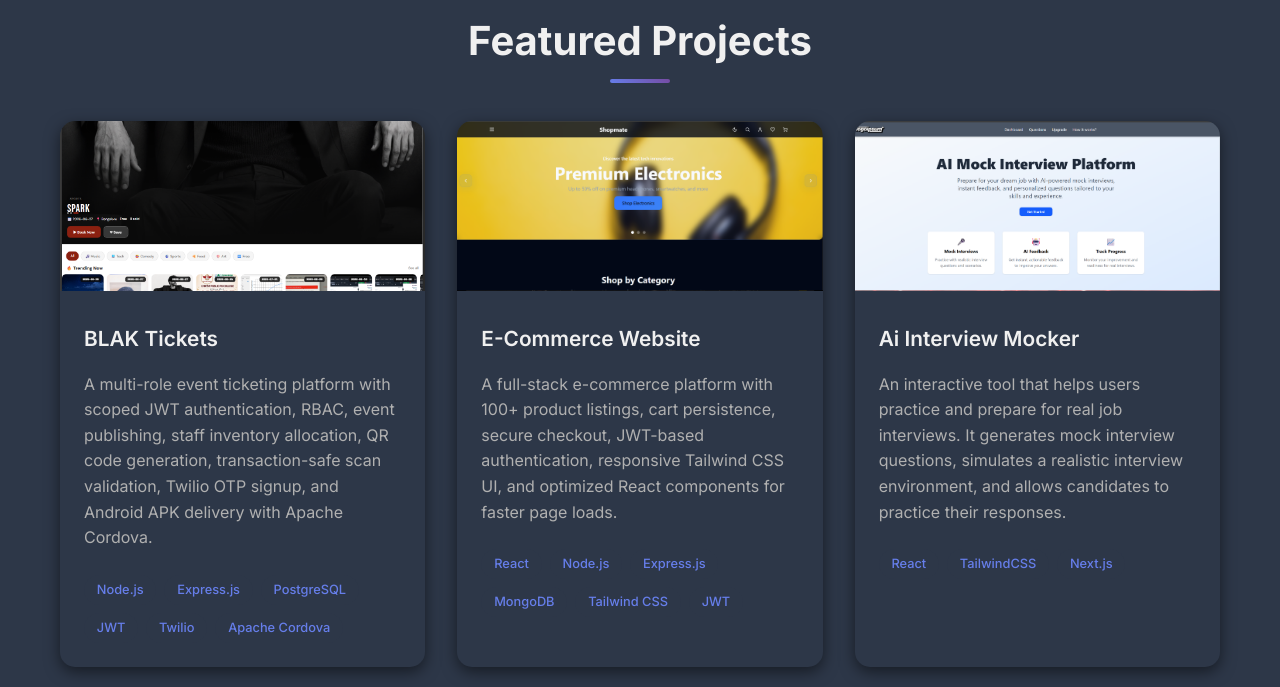
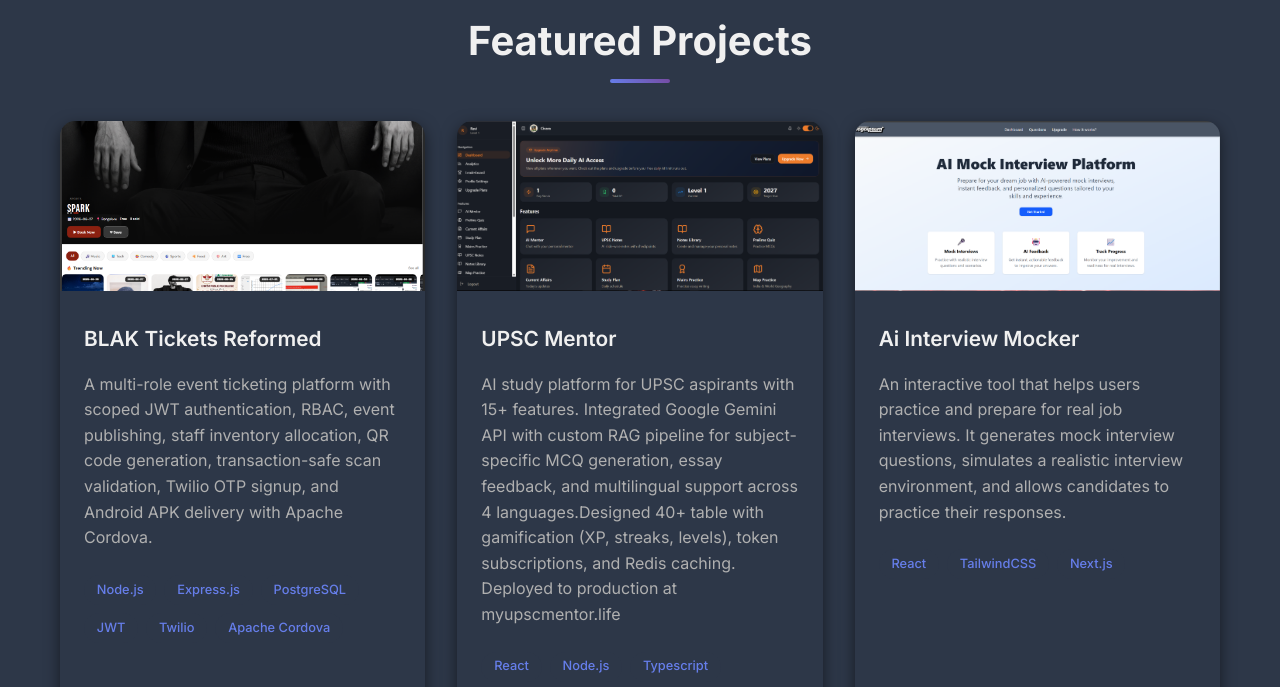
Before and after one commit to raviraj-01/Portfolio, a plain HTML site: page index.html in a window 1280 px wide. Shown: the part 2610-3297 px from the top of the page. Drawn offline with nearby package versions, Linux system fonts and the light colour scheme.

Commit message:
Update portfolio projects

```diff
--- a/index.html
+++ b/index.html
@@ -182,7 +182,7 @@
                         <img src="blak-tickets.png" alt="BLAK Tickets">
                         <div class="project-overlay">
                             <div class="project-links">
-                                <a href="https://github.com/raviraj-01/Blak-tickets" class="project-link"
+                                <a href="https://github.com/raviraj-01/event-ticketing-platform" class="project-link"
                                     target="_blank">
                                     <i class="fab fa-github"></i>
                                 </a>
@@ -190,7 +190,7 @@
                         </div>
                     </div>
                     <div class="project-content">
-                        <h3>BLAK Tickets</h3>
+                        <h3>BLAK Tickets Reformed</h3>
                         <p>A multi-role event ticketing platform with scoped JWT authentication, RBAC, event publishing,
                             staff inventory allocation, QR code generation, transaction-safe scan validation, Twilio OTP
                             signup, and Android APK delivery with Apache Cordova.</p>
@@ -204,23 +204,32 @@
                         </div>
                     </div>
                 </div>
-
                 <div class="project-card">
                     <div class="project-image">
-                        <img src="e-commerce.png" alt="E-Commerce Website">
+                        <img src="upsc-mentor.png" alt="UPSC Mentor">
+                        <div class="project-overlay">
+                            <div class="project-links">
+                                <a href="https://github.com/raviraj-01/upsc-prep" class="project-link"
+                                    target="_blank">
+                                    <i class="fab fa-github"></i>
+                                </a>
+                            </div>
+                        </div>
                     </div>
                     <div class="project-content">
-                        <h3>E-Commerce Website</h3>
-                        <p>A full-stack e-commerce platform with 100+ product listings, cart persistence, secure
-                            checkout, JWT-based authentication, responsive Tailwind CSS UI, and optimized React
-                            components for faster page loads.</p>
+                        <h3>UPSC Mentor</h3>
+                        <p>AI study platform for UPSC aspirants with 15+ features. Integrated Google Gemini API with
+                            custom RAG pipeline for subject-specific MCQ
+                            generation, essay feedback, and multilingual support across 4 languages.Designed 40+ table
+                            with gamification (XP, streaks, levels), token subscriptions, and Redis
+                            caching. Deployed to production at myupscmentor.life</p>
                         <div class="project-tech">
                             <span>React</span>
                             <span>Node.js</span>
-                            <span>Express.js</span>
-                            <span>MongoDB</span>
-                            <span>Tailwind CSS</span>
-                            <span>JWT</span>
+                            <span>Typescript</span>
+                            <span>PostgreSQL</span>
+                            <span>Redis</span>
+                            <span>Cloudflare</span>
                         </div>
                     </div>
                 </div>
```
Also changed, not shown: e-commerce.png (deleted), upsc-mentor.png (added).
